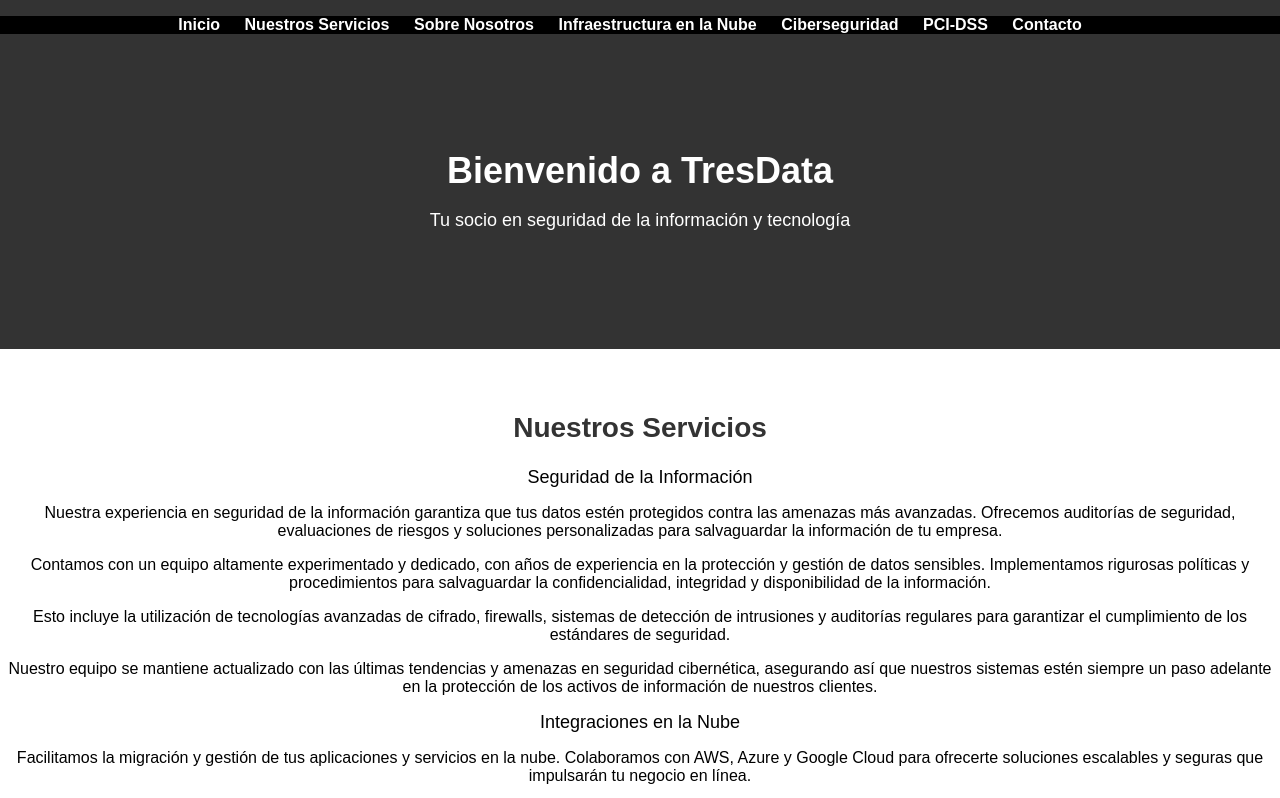
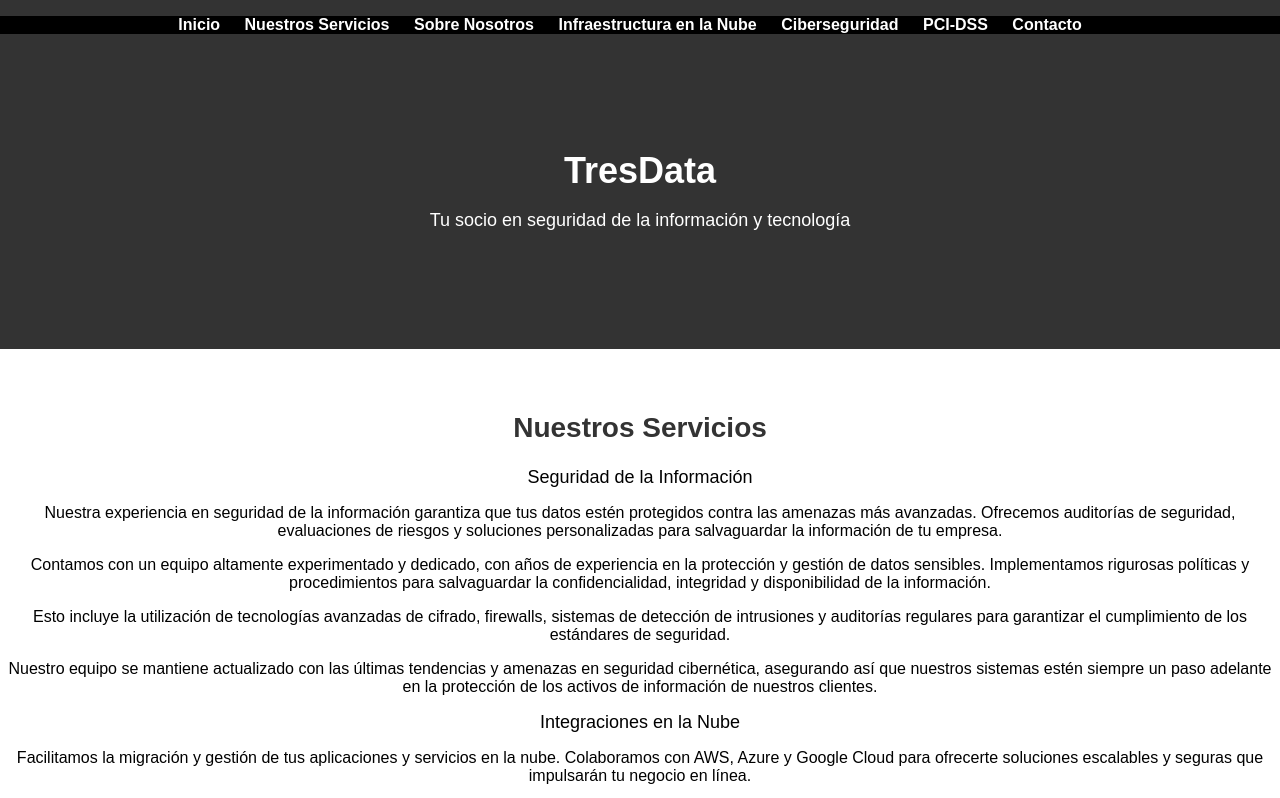
Before and after one commit to german-oddo/tresdata, a plain HTML site: page index.html in a window 1280 px wide. Shown: the top 798 px of the page. Drawn offline with Linux system fonts and the light colour scheme.

Commit message:
Update index.html

```diff
--- a/index.html
+++ b/index.html
@@ -24,7 +24,7 @@
     </header>
 
     <section id="home">
-        <h1>Bienvenido a TresData</h1>
+        <h1>TresData</h1>
         <p>Tu socio en seguridad de la información y tecnología</p>
     </section>
 
```
